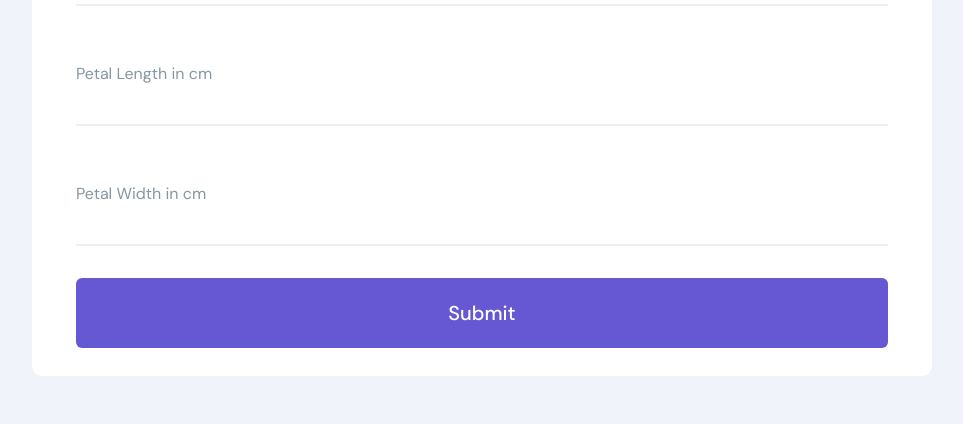
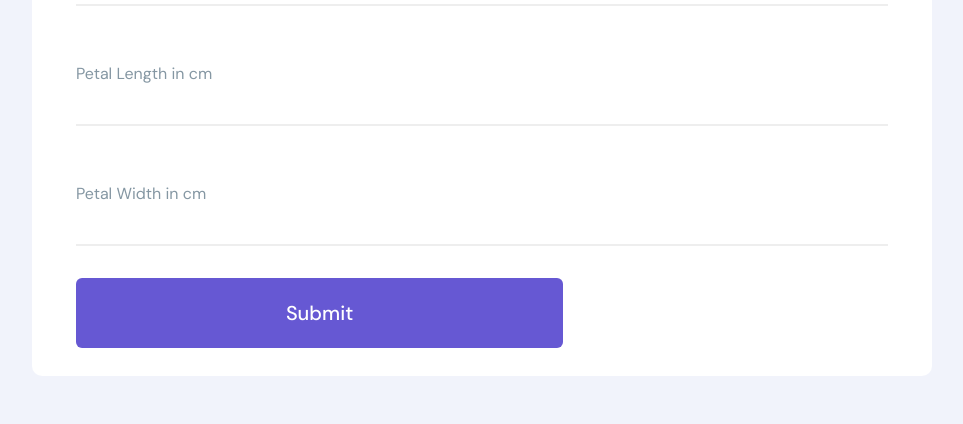
Before and after one commit to Vengatesan-K/Iris-Species, a Flask app: page / in a window 1280 px wide. Shown: the part 517-941 px from the top of the page, without its empty margins (158-1121 px from the left). Run offline with Flask 3, Linux system fonts and the light colour scheme; parts of the project's set-up code (start-up, migrations or seed data) failed here and were passed over.

Commit message:
Update style.css

```diff
--- a/static/style.css
+++ b/static/style.css
@@ -109,7 +109,7 @@ input {
 	font: inherit;
 	font-size: 1.25rem;
 	padding: 1em;
-	width: 100%;
+	width: 60%;
 	font-weight: 500;
 	background-color: #6658d3;
 	border-radius: 6px;
```
